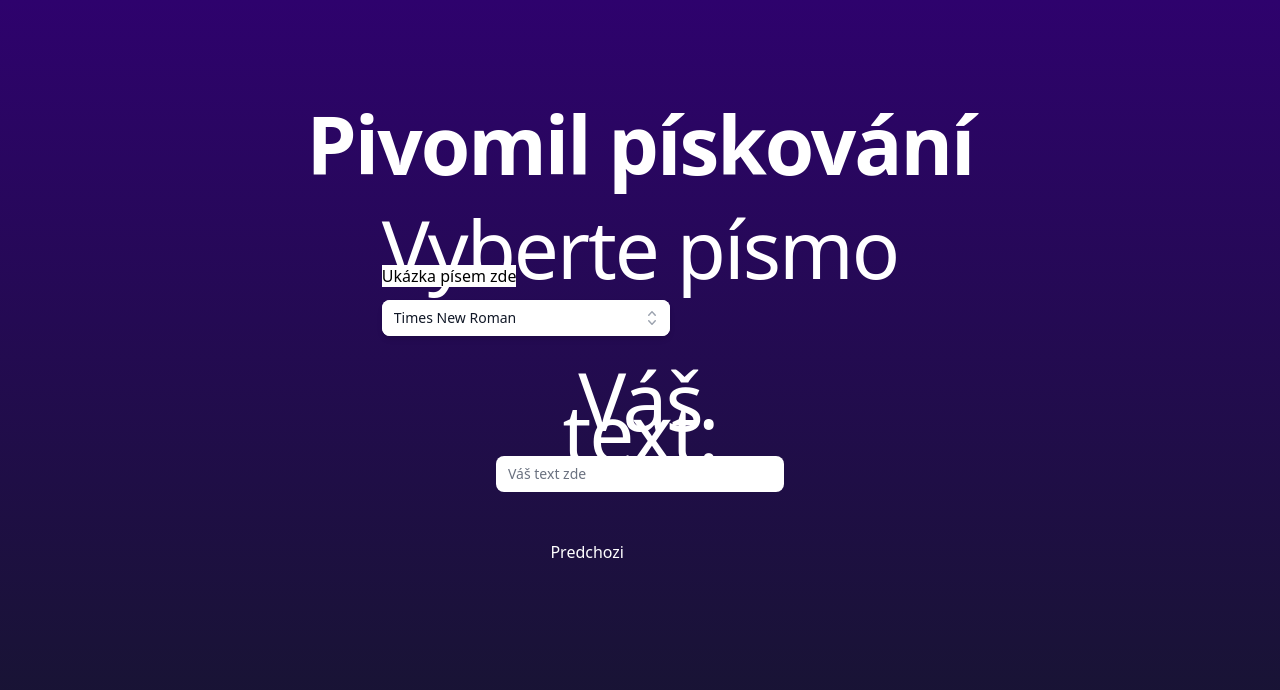
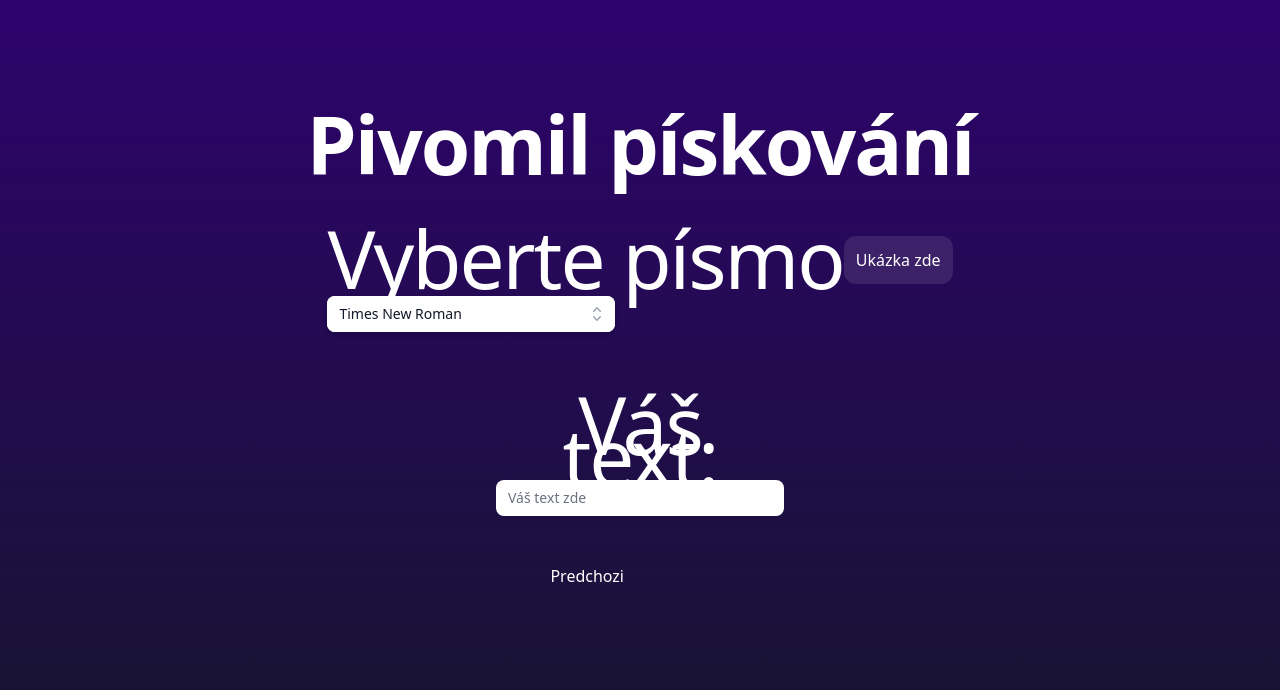
Before and after one commit to ViktorVonlex/bp-pivomil, a Next.js app: page /glassSelection/typeSelection/text in a window 1280 px wide. Shown: the top 690 px of the page. Built offline with nearby package versions, Linux system fonts and the light colour scheme.

Commit message:
Minor adjustments

```diff
--- a/src/pages/glassSelection/typeSelection/text/index.tsx
+++ b/src/pages/glassSelection/typeSelection/text/index.tsx
@@ -51,14 +51,21 @@ const Text: NextPage = () => {
 
     return (
         <>
-            <div>
-                <h2 className="pageHeader">
-                    Vyberte písmo
-                </h2>
-                <Link target="_blank" href="https://www.pivomil.cz/fotky53/fotov/_ps_614PISMO.pdf" className="bg-white">
-                    Ukázka písem zde
-                </Link>
-                <div className="w-72 z-10 mt-3">
+            <div className="flex-row">
+                <div className="flex items-center">
+
+                    <h2 className="pageHeader text-center">
+                        Vyberte písmo
+                    </h2>
+                    <div className="w-max flex mx-auto">
+                        <Link target="_blank" href="https://www.pivomil.cz/fotky53/fotov/_ps_614PISMO.pdf" className="rounded-xl mt-1 justify-center items-center bg-white/10 p-3 text-white hover:bg-white/20 active:bg-white/20">
+                            Ukázka zde
+                        </Link>
+                    </div>
+                </div>
+
+
+                <div className="w-72 z-10 mt-3 mb-7">
                     {
                         selected !== undefined &&
                         <Dropdown selected={selected} setSelected={setSelected} items={fonts} />
```
